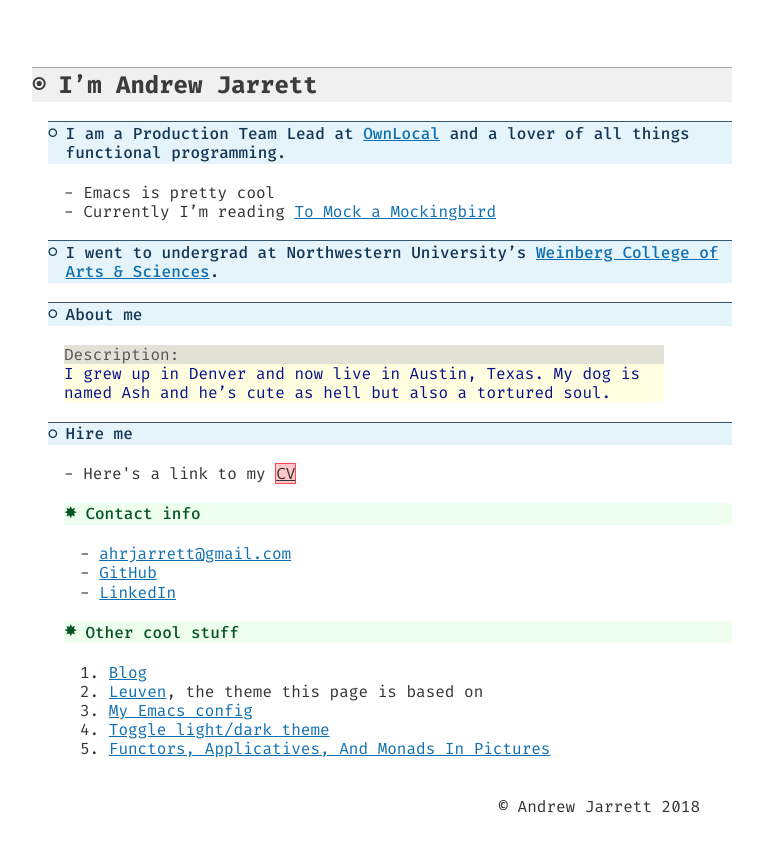
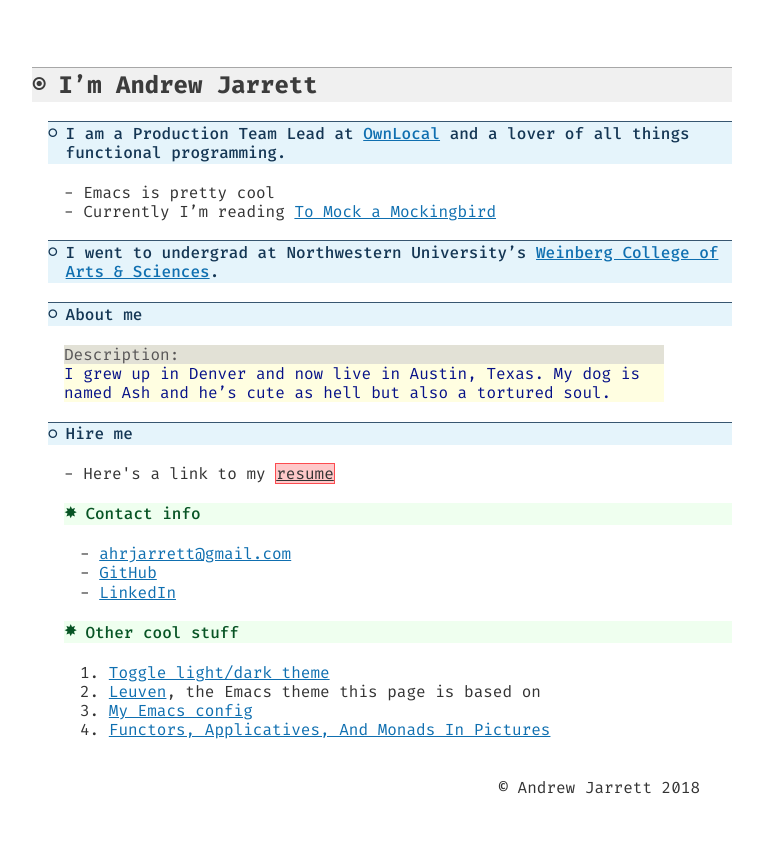
Before and after one commit to ahrjarrett/thegrepper, a React (Create React App) app: page / in a window 1280 px wide. Shown: the top 852 px of the page, without its empty margins (16-779 px from the left). Built offline with nearby package versions, Linux system fonts and the light colour scheme.

Commit message:
remove broken blog link, update CV to say resume

```diff
--- a/src/Home.js
+++ b/src/Home.js
@@ -34,7 +34,7 @@ class ThemeProvider extends Component {
 const ThemeToggler = () => (
   <ThemeContext.Consumer>
     {({ toggleTheme, theme }) => (
-      <p>4. <a href="/" onClick={toggleTheme}>Toggle light/dark theme</a></p>
+      <p>1. <a href="/" onClick={toggleTheme}>Toggle light/dark theme</a></p>
     )}
   </ThemeContext.Consumer>
 )
@@ -66,7 +66,7 @@ const Home = () => (
 		  <br />
 		  <li className="org-bullet-2">Hire me</li>
 		  <br />
-		  <p>- Here's a link to my <Link tabIndex="1" to="/resume" className="error home-resume-link">CV</Link></p>
+		  <p>- Here's a link to my <Link tabIndex="1" to="/resume" className="error home-resume-link">resume</Link></p>
 		  <br />
 		  <li className="org-bullet-3">Contact info</li>
 		  <br />
@@ -76,11 +76,10 @@ const Home = () => (
 		  <br />
 		  <li className="org-bullet-3">Other cool stuff</li>
 		  <br />
-		  <p>1. <a href="https://blog.thegrepper.com">Blog</a></p>
-		  <p>2. <a href="https://github.com/fniessen/emacs-leuven-theme" rel="noopener noreferrer" target="_blank">Leuven</a>, the theme this page is based on</p>
+		  <ThemeToggler/>
+		  <p>2. <a href="https://github.com/fniessen/emacs-leuven-theme" rel="noopener noreferrer" target="_blank">Leuven</a>, the Emacs theme this page is based on</p>
 	  <p>3. <a href="https://github.com/ahrjarrett/.emacs.d/" rel="noopener noreferrer" target="_blank">My Emacs config</a></p>
-	  <ThemeToggler/>
-	  <p>5. <a href="http://adit.io/posts/2013-04-17-functors,_applicatives,_and_monads_in_pictures.html" rel="noopener noreferrer" target="_blank">Functors, Applicatives, And Monads In Pictures</a></p>
+	  <p>4. <a href="http://adit.io/posts/2013-04-17-functors,_applicatives,_and_monads_in_pictures.html" rel="noopener noreferrer" target="_blank">Functors, Applicatives, And Monads In Pictures</a></p>
 	  <br />
 	  <br />
 	  </ul>
```
